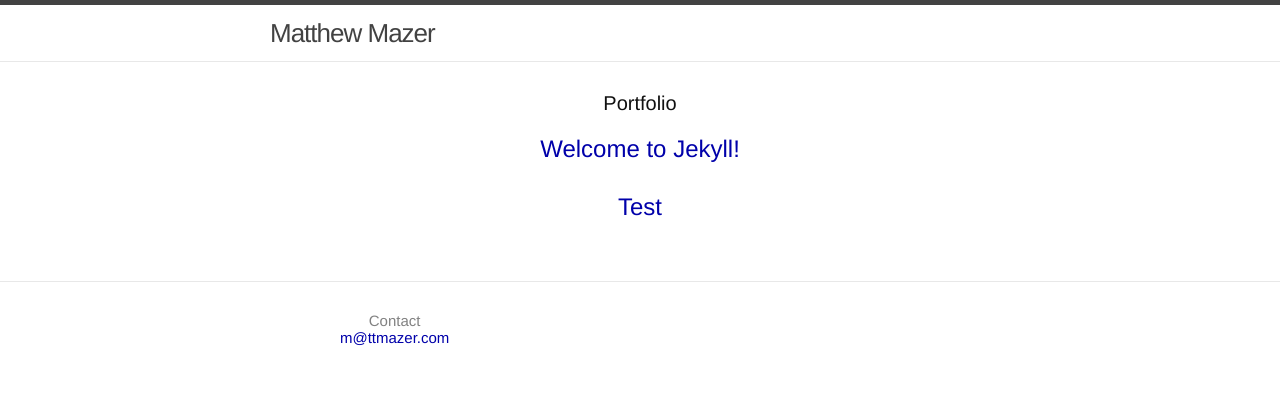
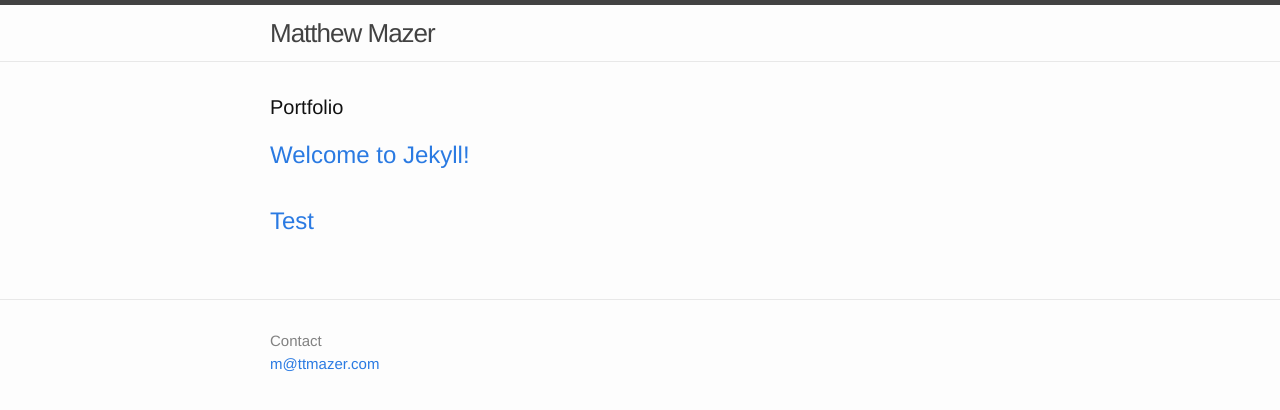
Before and after one commit to mattmazer/mattmazer.github.io, a Jekyll site: the page built from index.html, in a window 1280 px wide. Shown: the top 410 px of the page. Built offline with Jekyll 4.4.1, drawn with Linux system fonts in a browser that asks for light colours.

Commit message:
Update index.html

```diff
--- a/index.html
+++ b/index.html
@@ -1,7 +1,7 @@
 ---
 layout: default
 ---
-<link rel="stylesheet" href="/css/screen.css" type="text/css" />
+<!-- <link rel="stylesheet" href="/css/screen.css" type="text/css" /> -->
 <div class="home">
 
   <h1 class="page-heading">Portfolio</h1>
```
